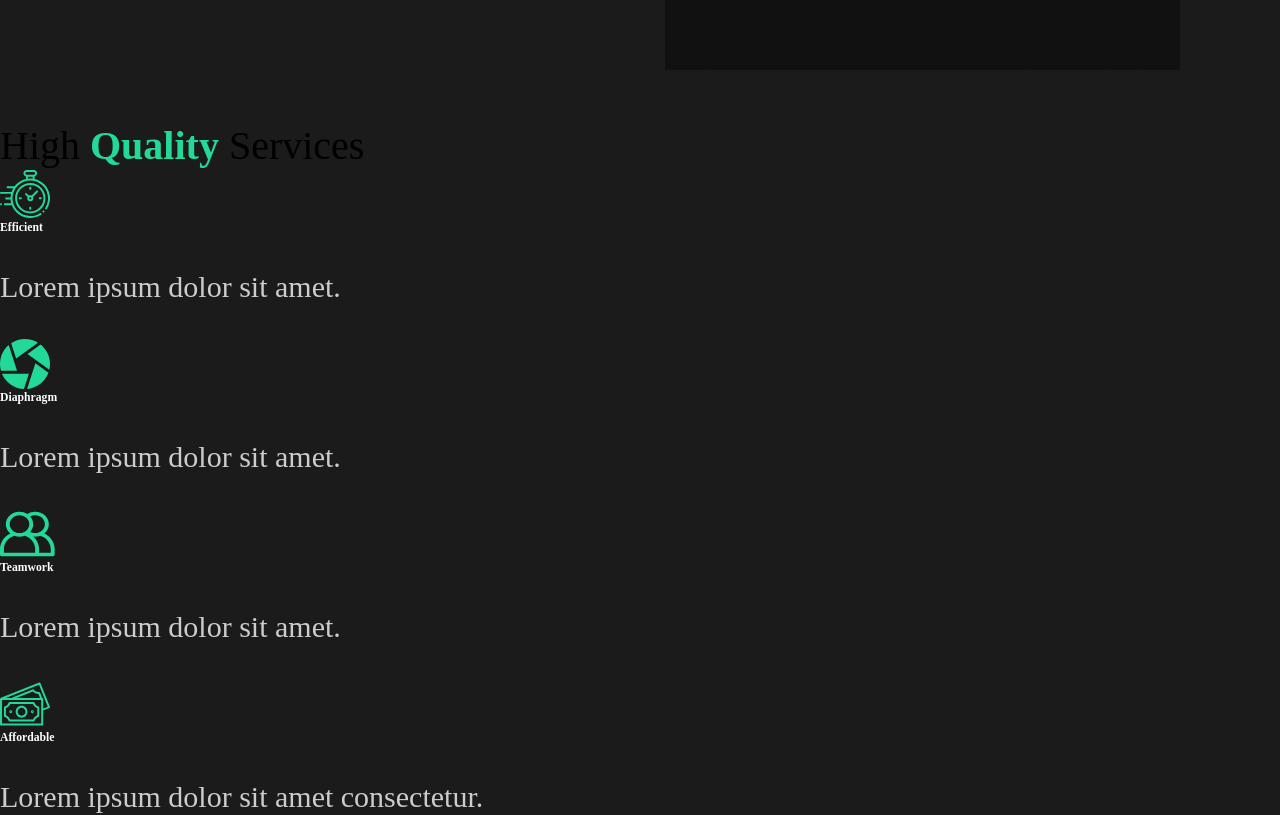
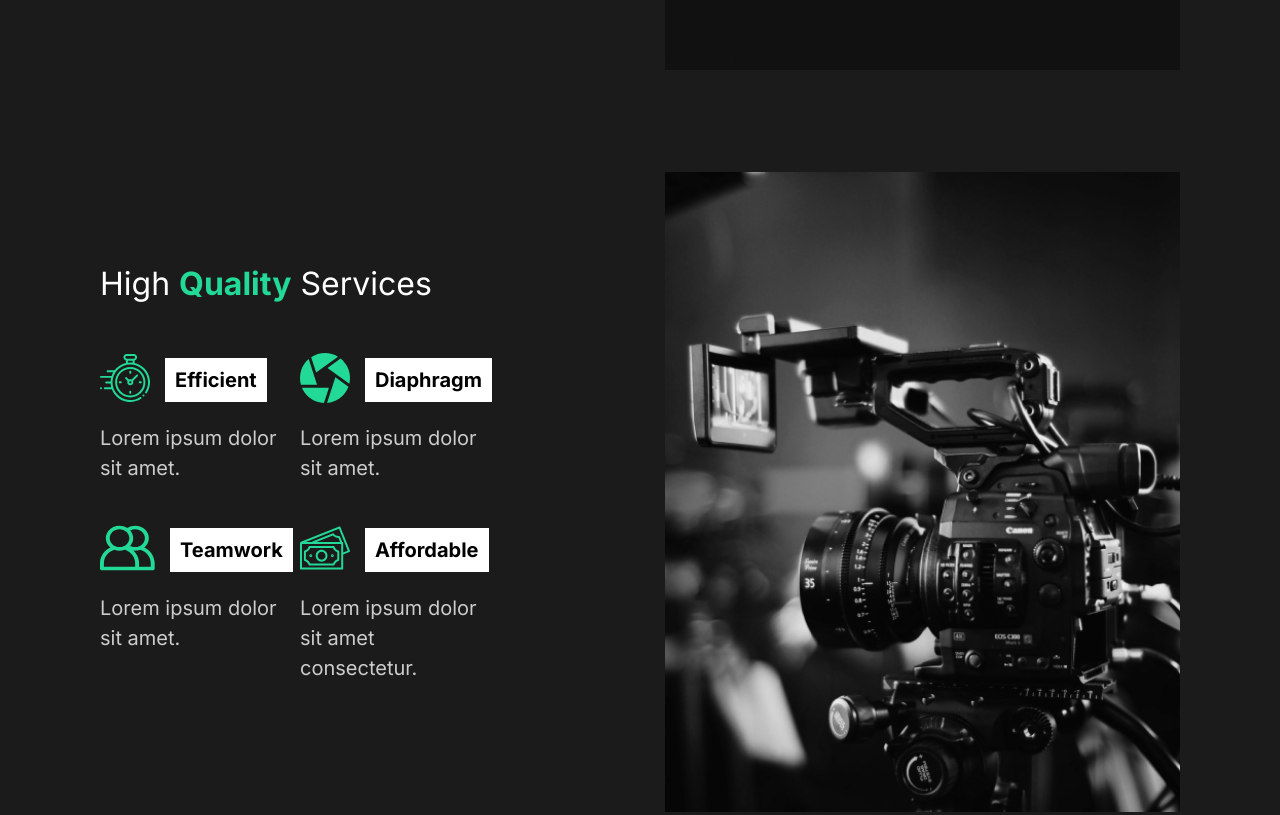
Before and after one commit to ghana7989/portfolio, a React (Create React App) app: page / in a window 1280 px wide. Shown: the part 620-1435 px from the top of the page. Built offline with nearby package versions, Linux system fonts and the light colour scheme.

Commit message:
Styling Services Section

```diff
--- a/public/index.html
+++ b/public/index.html
@@ -4,6 +4,9 @@
 <head>
   <meta charset="utf-8" />
   <link rel="icon" href="%PUBLIC_URL%/favicon.ico" />
+  <link rel="preconnect" href="https://fonts.gstatic.com">
+  <link href="https://fonts.googleapis.com/css2?family=Inter:wght@400;500;600;700;800;900&family=Lobster&display=swap"
+    rel="stylesheet">
   <meta name="viewport" content="width=device-width, initial-scale=1" />
   <title>Portfolio</title>
 </head>
--- a/src/components/GlobalStyles.js
+++ b/src/components/GlobalStyles.js
@@ -7,15 +7,18 @@ const GlobalStyles = createGlobalStyle`
     padding: 0;
     box-sizing: border-box;
   }
- html{
-   font-size:62.5%;
- }
+  html{
+    font-size:10px;
+  }
+
   body {
     background: #1b1b1b;
+    font-family: "Inter", sans-serif;
   }
   button{
     font-weight:bold;
-    font-size:1.1rem;
+    font-size:2rem;
+    font-family: "Inter", sans-serif;
     cursor:pointer;
     padding:1rem 2rem;
     border:3px solid #23d997;
@@ -30,10 +33,11 @@ const GlobalStyles = createGlobalStyle`
   }
   h2{
     font-weight:lighter;
-    font-size:4rem;
+    font-size:3.2rem;
   }
   h3{
     color:white;
+    font-size:2rem;
   }
   h4{
     font-weight:bold;
@@ -48,7 +52,7 @@ const GlobalStyles = createGlobalStyle`
   p{
     padding:3rem 0;
     color:#ccc;
-    font-size:3rem;
+    font-size:2rem;
     line-height:150%;
   }
 
--- a/src/components/servicesSection/Services.component.js
+++ b/src/components/servicesSection/Services.component.js
@@ -4,47 +4,48 @@ import Diaphragm from '../../img/diaphragm.svg'
 import Money from '../../img/money.svg'
 import Teamwork from '../../img/teamwork.svg'
 import Home2 from '../../img/home2.png'
+import { StyledServices, StyledDescription, StyledImage, StyledCards, StyledCard } from './Services.styles'
 
 const ServicesSection = () => {
   return (
-    <div className="services">
-      <div className="description">
+    <StyledServices className="services">
+      <StyledDescription className="description">
         <h2>High <span>Quality</span> Services</h2>
-        <div className="cards">
-          <div className="card">
+        <StyledCards className="cards">
+          <StyledCard className="card">
             <div className="icon">
               <img src={Clock} alt="Clock" />
               <h3>Efficient</h3>
             </div>
             <p>Lorem ipsum dolor sit amet.</p>
-          </div>
-          <div className="card">
+          </StyledCard>
+          <StyledCard className="card">
             <div className="icon">
               <img src={Diaphragm} alt="Diaphragm" />
               <h3>Diaphragm</h3>
             </div>
             <p>Lorem ipsum dolor sit amet.</p>
-          </div>
-          <div className="card">
+          </StyledCard>
+          <StyledCard className="card">
             <div className="icon">
               <img src={Teamwork} alt="Teamwork" />
               <h3>Teamwork</h3>
             </div>
             <p>Lorem ipsum dolor sit amet.</p>
-          </div>
-          <div className="card">
+          </StyledCard>
+          <StyledCard className="card">
             <div className="icon">
               <img src={Money} alt="Money" />
               <h3>Affordable</h3>
             </div>
             <p>Lorem ipsum dolor sit amet consectetur.</p>
-          </div>
-        </div>
-      </div>
-      <div className="image">
-        <img src={Home2} alt="Home2"/>
-      </div>
-    </div>
+          </StyledCard>
+        </StyledCards>
+      </StyledDescription>
+      <StyledImage className="image">
+        <img src={Home2} alt="Home2" />
+      </StyledImage>
+    </StyledServices>
   )
 }
 
--- a/src/components/servicesSection/Services.styles.js
+++ b/src/components/servicesSection/Services.styles.js
@@ -0,0 +1,41 @@
+import styled from "styled-components/macro";
+import { StyledAbout, StyledDescription as AboutStyledDescription, StyledHide, StyledImage as AboutStyledImage } from "../aboutSection/AboutSection.styles";
+
+export const StyledServices = styled(StyledAbout)`
+
+  h2{
+    padding-bottom: 5rem;
+  }
+  p{
+    width:90%;
+    padding: 2rem 0 4rem 0;
+  }
+`
+export const StyledDescription = styled(AboutStyledDescription)`
+  margin-right:auto;
+`;
+
+export const StyledImage = styled(AboutStyledImage)``;
+
+export const StyledCards = styled.div`
+  display:flex;
+  flex-wrap:wrap;
+`;
+
+export const StyledCard = styled.div`
+  flex-basis:20rem;
+  .icon{
+    display:flex;
+    align-items:center;
+  }
+  img{
+    margin-right:5px;
+  }
+  h3{
+    margin-top:5px;
+    margin-left:1rem;
+    background:white;
+    color:black;
+    padding:1rem;
+  }
+`
```
